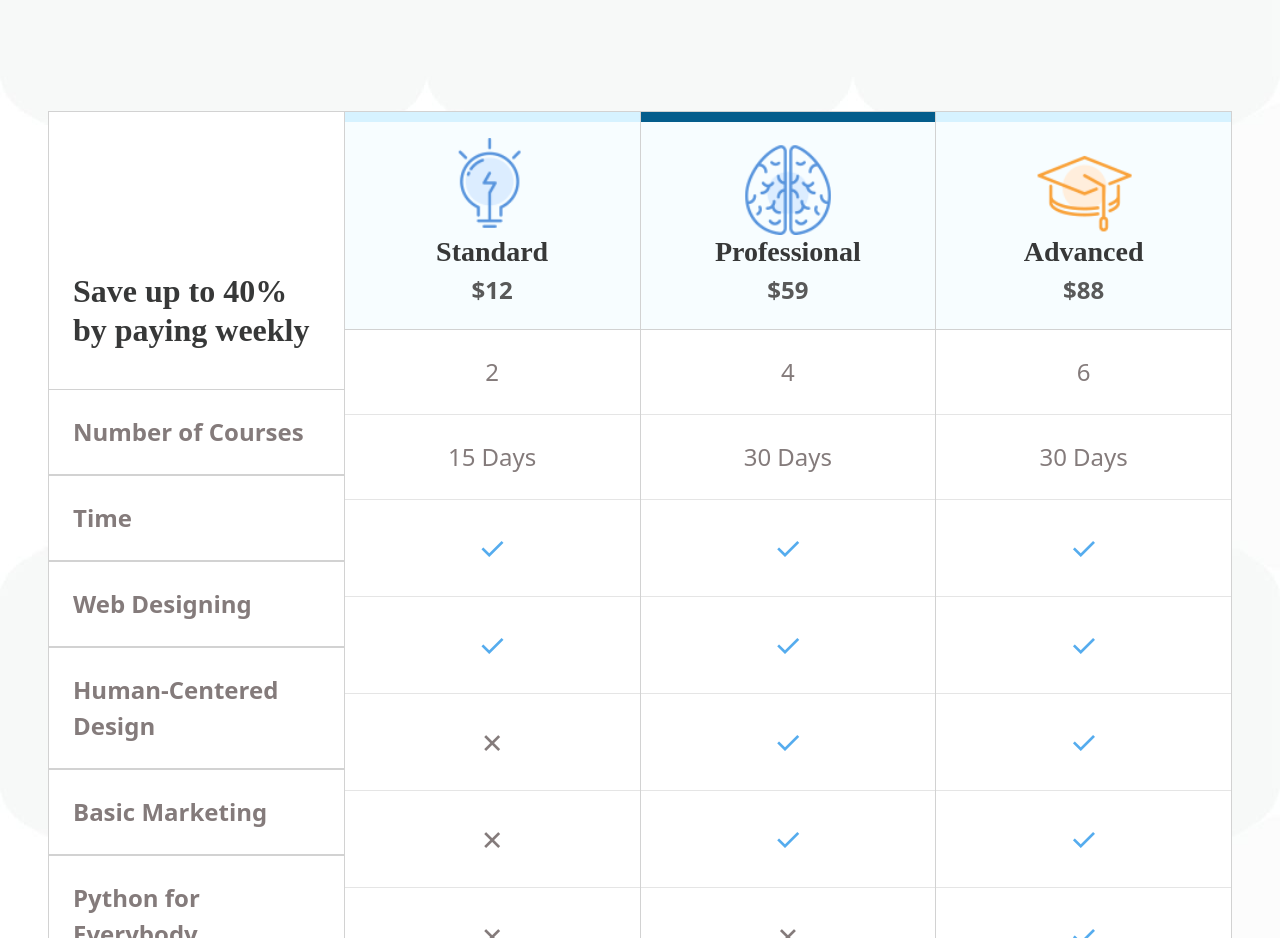
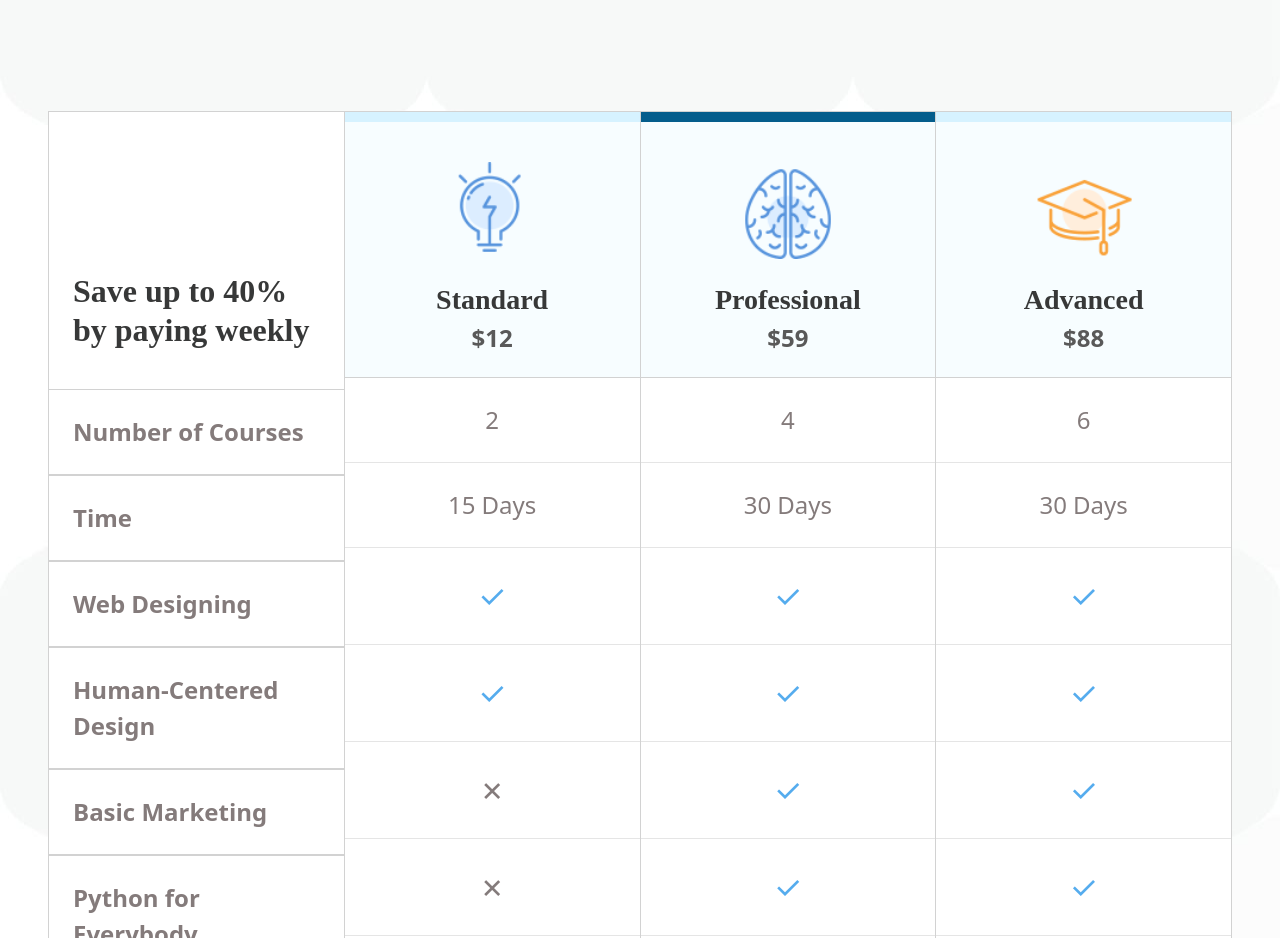
Before and after one commit to AnielloPiscopo/proj-html-vuejs, a Vue app: page / in a window 1280 px wide. Shown: the part 6660-7598 px from the top of the page. Built offline with nearby package versions, Linux system fonts and the light colour scheme.

Commit message:
Added the padding

```diff
--- a/src/components/main/MainPricingPlans.vue
+++ b/src/components/main/MainPricingPlans.vue
@@ -82,7 +82,7 @@ export default {
                 <div v-for="plan, index in plansList" class="my_card card rounded rounded-0"
                     :class="(planActiveIndex === index) ? 'my_active' : ''" style="width: 18rem;" :key="index">
                     <div class="my_card-body card-body">
-                        <div class="my_img-container  my_card-header text-center">
+                        <div class="my_img-container  my_card-header text-center py-4">
                             <img class="card-img-top"
                                 :src="store.getImgPath(plansIconsImgPath + plan.imgPath + plansIconsImgExtension)"
                                 alt="Card image cap">
```
